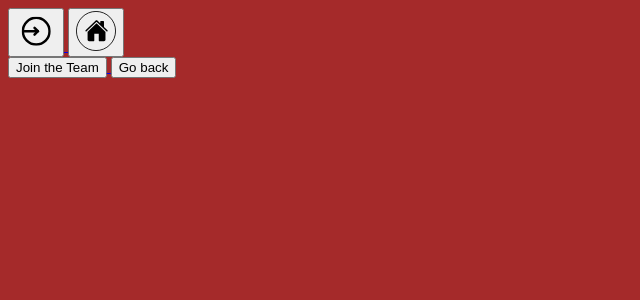
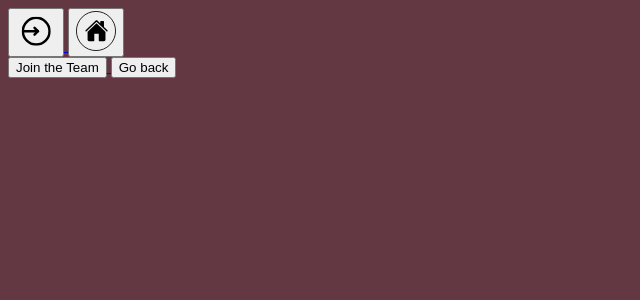
Before and after one commit to lukebaumCS/studi-bonn-task, a Symfony app: template templates/joinTeam.html.twig in a window 1280 px wide. Shown: the top 300 px of the page, without its empty margins (0-640 px from the left). Run offline with Twig, Linux system fonts and the light colour scheme; the template is opened without the code that fills it, so the values that code supplies are empty; some libraries are stand-ins or nearby versions.

Commit message:
made some mini changes

```diff
--- a/public/css/login.css
+++ b/public/css/login.css
@@ -197,7 +197,7 @@ html, body {
     position: absolute;     /* Positions the element absolutely within its container */
     right: 15px;            /* Moves it 15px from the right */
     margin-top: 25px;       /* Adds space at the top */
-    cursor: pointer;        /* Changes the cursor to a pointer on hover */
+    cursor: pointer;       /* Changes the cursor to a pointer on hover */
 }
 
 .togglePassword .eye-icon {
--- a/public/css/register.css
+++ b/public/css/register.css
@@ -93,6 +93,7 @@ body {
     background-repeat: no-repeat;
     background-image: url('icons/closedEye.png');
     transition: background-image 0.2s ease;
+
 }
 
 .togglePassword .eye-icon.open {
--- a/public/css/styles.css
+++ b/public/css/styles.css
@@ -1,3 +1,3 @@
 body{
-    background-color: brown;
+    background-color:#643843;
 }
```
